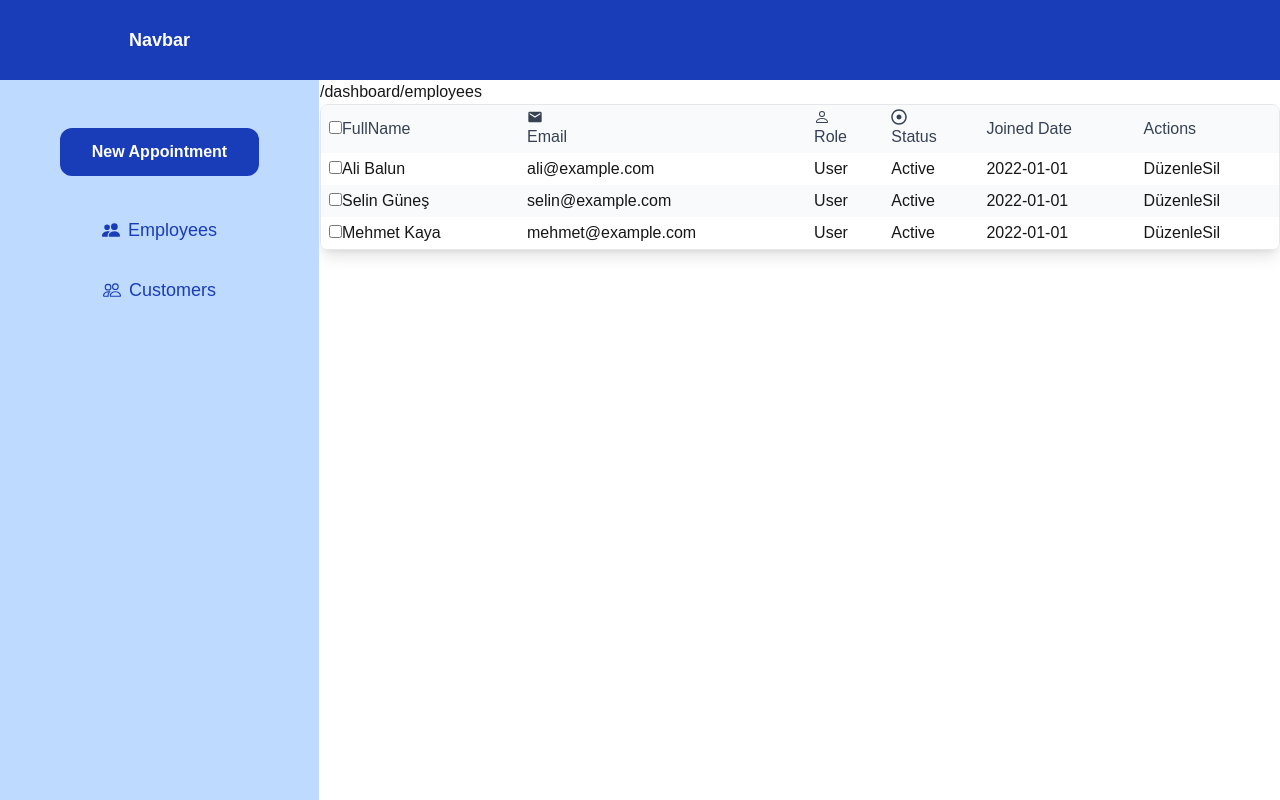
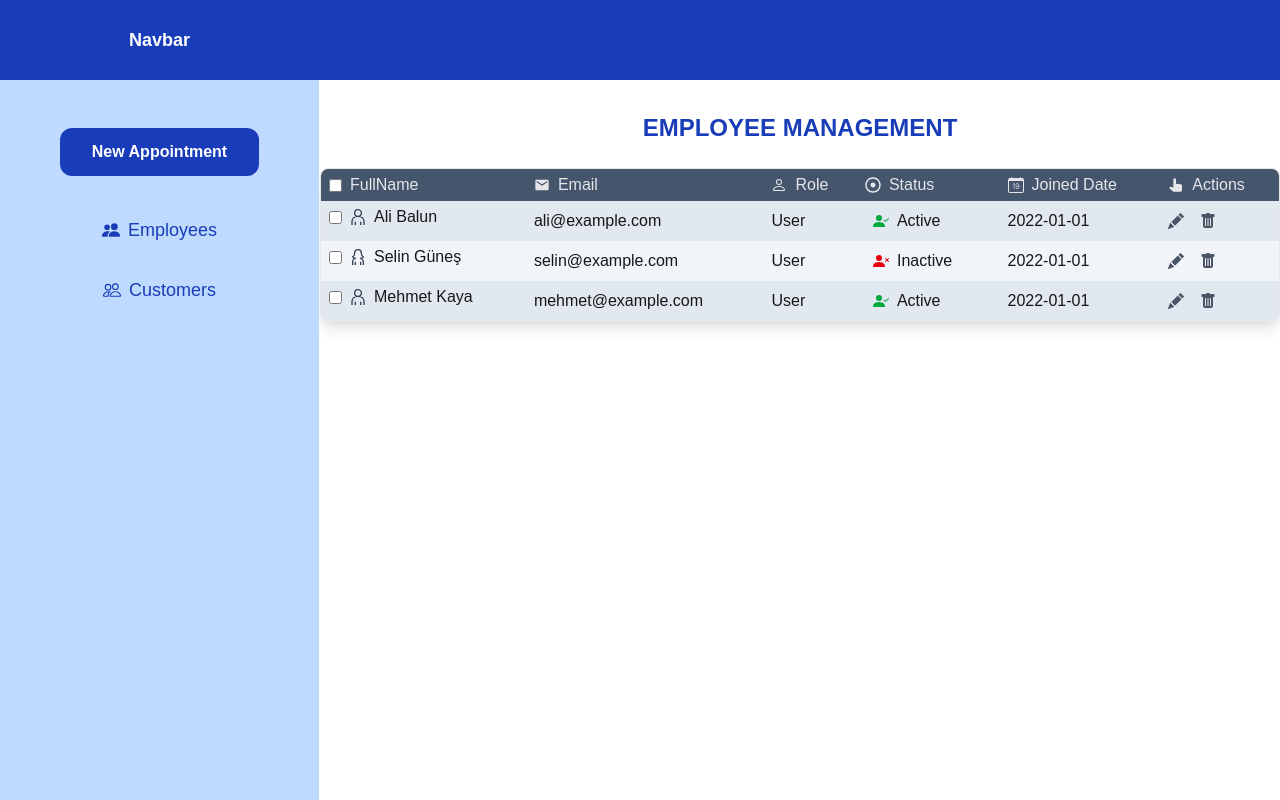
Before and after one commit to AppointmentApplication/appointment_ui, a Next.js app: page /dashboard/employees in a window 1280 px wide. Built offline with nearby package versions, Linux system fonts and the light colour scheme.

Commit message:
Improved visualisation of table component

```diff
--- a/app/dashboard/components/Table.tsx
+++ b/app/dashboard/components/Table.tsx
@@ -2,6 +2,13 @@
 import { MdEmail } from "@react-icons/all-files/md/MdEmail";
 import { BsPerson } from "@react-icons/all-files/bs/BsPerson";
 import { FaRegDotCircle } from "@react-icons/all-files/fa/FaRegDotCircle";
+import { BsFillPencilFill } from "react-icons/bs";
+import { BsFillTrashFill } from "react-icons/bs";
+import { BsCalendarDate } from "react-icons/bs";
+import { BsFillPersonCheckFill, BsFillPersonXFill } from "react-icons/bs";
+import { BiSolidHandUp } from "react-icons/bi";
+import { GrUser } from "react-icons/gr";
+import { GrUserFemale } from "react-icons/gr";
 
 export default function Table() {
   // Örnek data
@@ -13,14 +20,16 @@ export default function Table() {
       role: "User",
       status: "Active",
       joinedAt: "2022-01-01",
+      gender: "male",
     },
     {
       id: 2,
       name: "Selin Güneş",
       email: "selin@example.com",
       role: "User",
-      status: "Active",
+      status: "Inactive",
       joinedAt: "2022-01-01",
+      gender: "female",
     },
     {
       id: 3,
@@ -29,35 +38,44 @@ export default function Table() {
       role: "User",
       status: "Active",
       joinedAt: "2022-01-01",
+      gender: "male",
     },
   ];
 
   return (
-    <div className="overflow-x-auto shadow-lg rounded-lg border border-gray-200">
+    <div className="overflow-x-auto shadow-lg rounded-lg border border-gray-200 ">
       <table className="min-w-full bg-white">
-        <thead className="bg-gray-50">
+        <thead className="bg-gray-50 bg-slate-600 ">
           <tr>
-            <th className="text-left py-1 px-2 font-medium text-gray-700">
-              <input type="checkbox" />
-              FullName
+            <th className="text-left py-1 px-2 font-medium text-gray-200 ">
+              <div className="flex items-center gap-2">
+                <input type="checkbox" />
+                FullName</div>
             </th>
-            <th className="text-left py-1 px-2 font-medium text-gray-700">
-              <MdEmail />
-              Email
+            <th className="text-left py-1 px-2 font-medium text-gray-200">
+              <div className="flex items-center gap-2">
+                <MdEmail />
+                Email </div>
             </th>
-            <th className="text-left py-1 px-2 font-medium text-gray-700">
-              <BsPerson />
-              Role
+            <th className="text-left py-1 px-2 font-medium text-gray-200">
+              <div className="flex items-center gap-2">
+                <BsPerson />
+                Role </div>
             </th>
-            <th className="text-left py-1 px-2 font-medium text-gray-700">
-              <FaRegDotCircle />
-              Status
+            <th className="text-left py-1 px-2 font-medium text-gray-200">
+              <div className="flex items-center gap-2">
+                <FaRegDotCircle />
+                Status</div>
             </th>
-            <th className="text-left py-1 px-2 font-medium text-gray-700">
-              Joined Date
+            <th className="text-left py-1 px-2 font-medium text-gray-200">
+              <div className="flex items-center gap-2">
+                <BsCalendarDate />
+                Joined Date </div>
             </th>
-            <th className="text-left py-1 px-2 font-medium text-gray-700">
-              Actions
+            <th className="text-left py-1 px-2 font-medium text-gray-200">
+              <div className="flex items-center gap-2">
+                <BiSolidHandUp />
+                Actions </div>
             </th>
           </tr>
         </thead>
@@ -66,20 +84,45 @@ export default function Table() {
             <tr
               key={emp.id}
               className={
-                idx % 2 === 0 ? "bg-white" : "bg-gray-50 hover:bg-gray-100"
+                idx % 2 === 0 ? "bg-slate-200" : "bg-slate-100 hover:bg-slate-100"
               }
             >
-              <td className="py-1 px-2">
-                <input type="checkbox" />
-                {emp.name}
+              <td className="py-1 px-2 flex items-center gap-2">
+                <input type="checkbox" className="align-middle" />
+                {emp.gender === "male" ? (
+                  <GrUser className="text-gray-700" />
+                ) : (
+                  <GrUserFemale className="text-gray-700" />
+                )}
+                <span>{emp.name}</span>
               </td>
               <td className="py-1 px-2">{emp.email}</td>
               <td className="py-1 px-2">{emp.role}</td>
-              <td className="py-1 px-2">{emp.status}</td>
+              <td className="py-1 px-2">
+                <td className="py-1 px-2 flex items-center gap-2">
+                  {emp.status === "Active" ? (
+                    <>
+                      <BsFillPersonCheckFill className="text-green-600" />
+                      <span className=" font-medium">Active</span>
+                    </>
+                  ) : (
+                    <>
+                      <BsFillPersonXFill className="text-red-600" />
+                      <span className="font-medium">Inactive</span>
+                    </>
+                  )}
+                </td>
+              </td>
               <td className="py-1 px-2">{emp.joinedAt}</td>
               <td className="py-1 px-2">
-                <button>Düzenle</button>
-                <button>Sil</button>
+                <div className="flex items-center gap-4">
+                  <button className="text-gray-600 hover:text-blue-600 active:scale-90 transition-all duration-150">
+                    <BsFillPencilFill />
+                  </button>
+                  <button className="text-gray-600 hover:text-red-600 active:scale-90 transition-all duration-150">
+                    <BsFillTrashFill />
+                  </button>
+                </div>
               </td>
             </tr>
           ))}
--- a/app/dashboard/employees/page.tsx
+++ b/app/dashboard/employees/page.tsx
@@ -3,8 +3,13 @@ import Table from "../components/Table";
 export default function Page() {
   return (
     <div>
-      <div>/dashboard/employees</div>
-      <Table />
+      <div className="text-center mt-8 text-2xl font-bold text-blue-800">
+    EMPLOYEE MANAGEMENT
+  </div>
+
+  <div className="mt-6">
+    <Table />
+  </div>
     </div>
   );
 }
```
